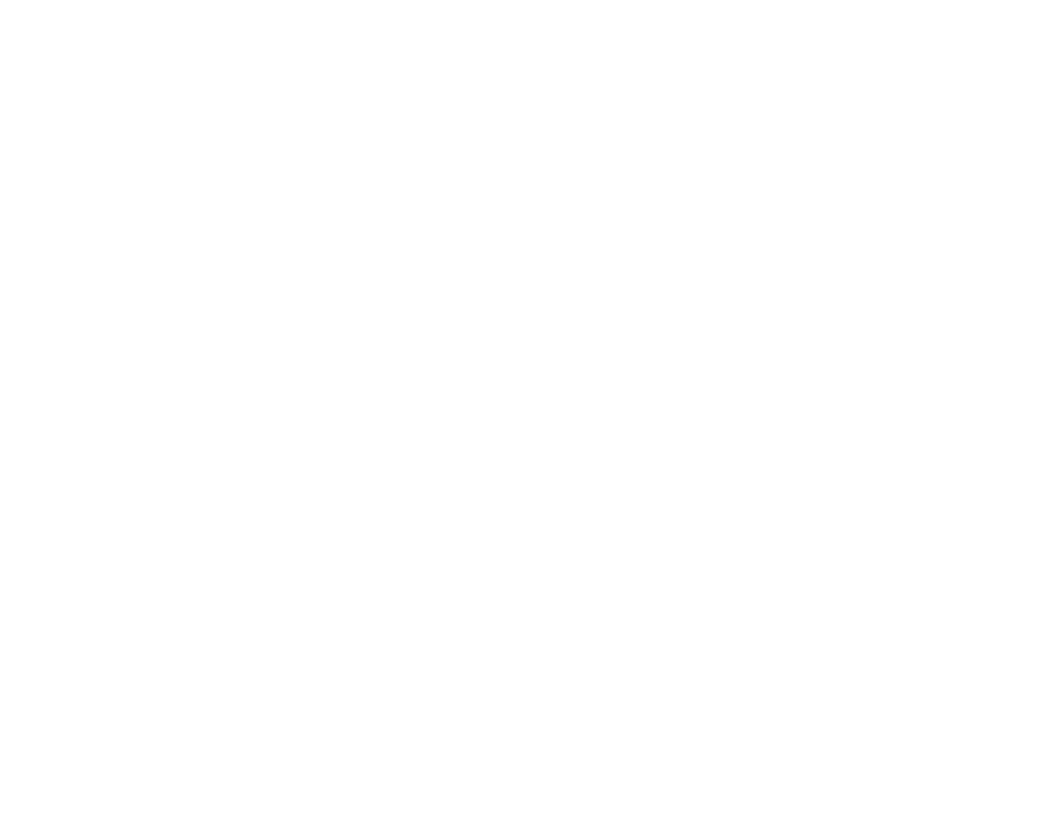
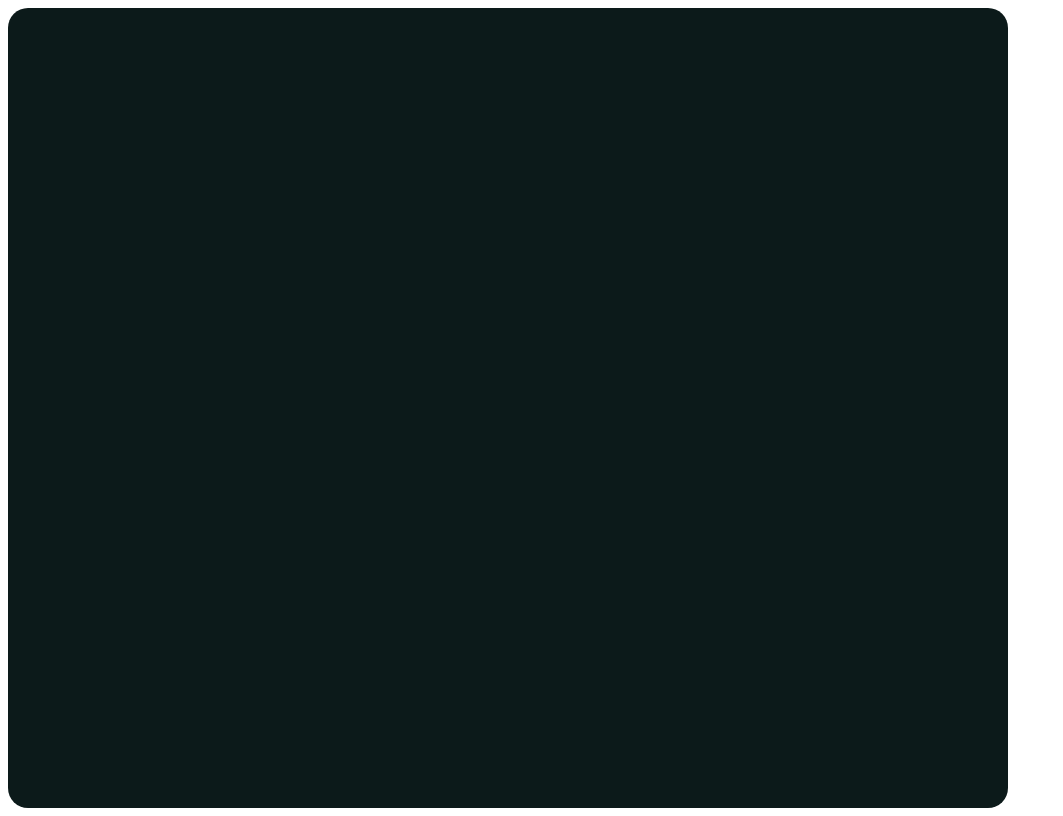
Before and after one commit to MojzerVince/chat_ui, a plain HTML site: page index.html in a window 1280 px wide. Shown: the whole page, without its empty margins (0-1063 px from the left). Drawn offline with Linux system fonts and the light colour scheme.

Commit message:
css added

```diff
--- a/index.html
+++ b/index.html
@@ -4,8 +4,11 @@
     <meta charset="UTF-8">
     <meta name="viewport" content="width=device-width, initial-scale=1.0">
     <title>Chats</title>
+    <link rel="stylesheet" href="main.css">
 </head>
 <body>
+    <div class="container">
 
+    </div>
 </body>
 </html>
--- a/main.css
+++ b/main.css
@@ -0,0 +1,6 @@
+.container{
+    width: 1000px;
+    height: 800px;
+    background-color: rgb(12, 26, 26);
+    border-radius: 20px;
+}
```
